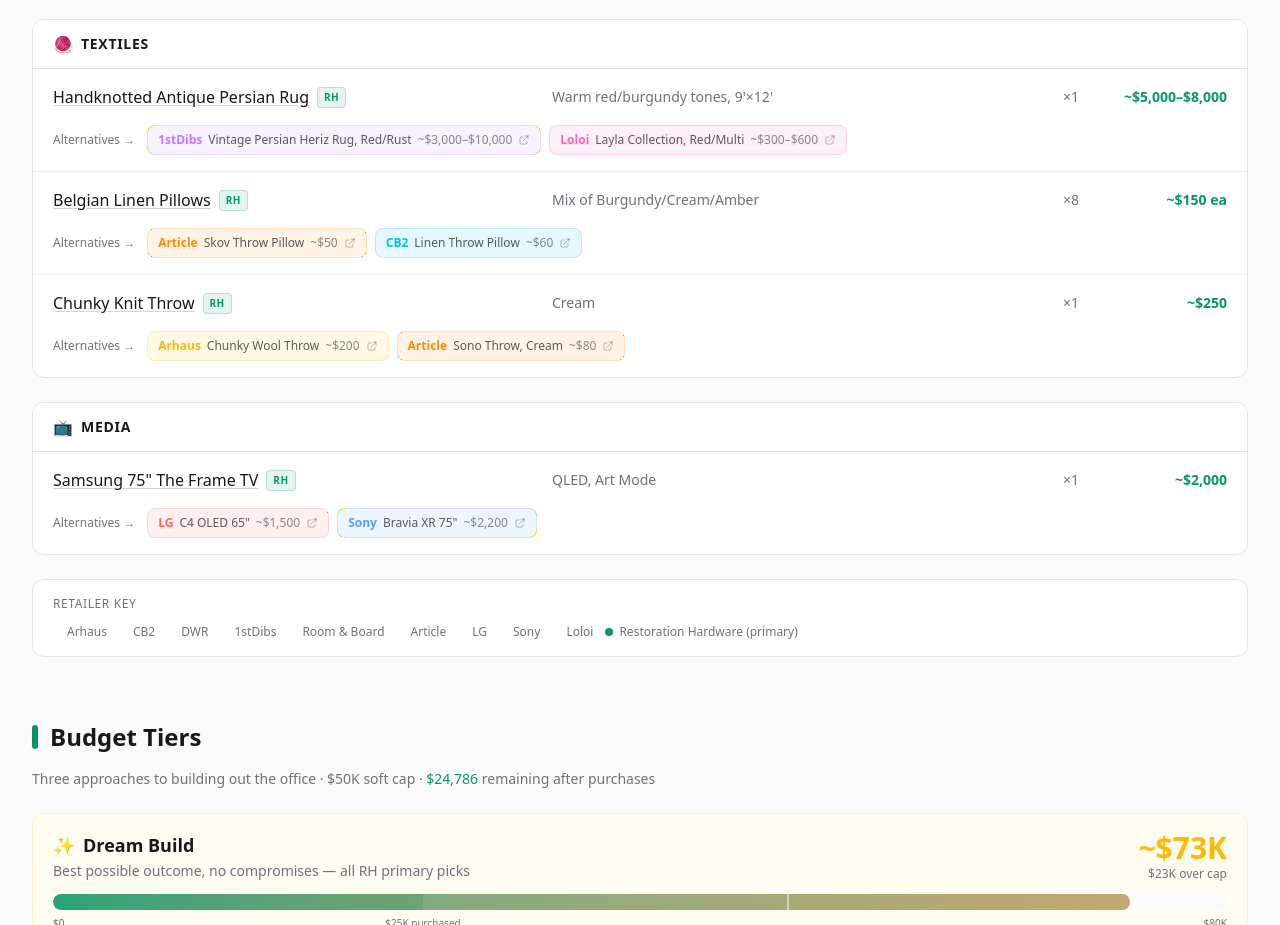
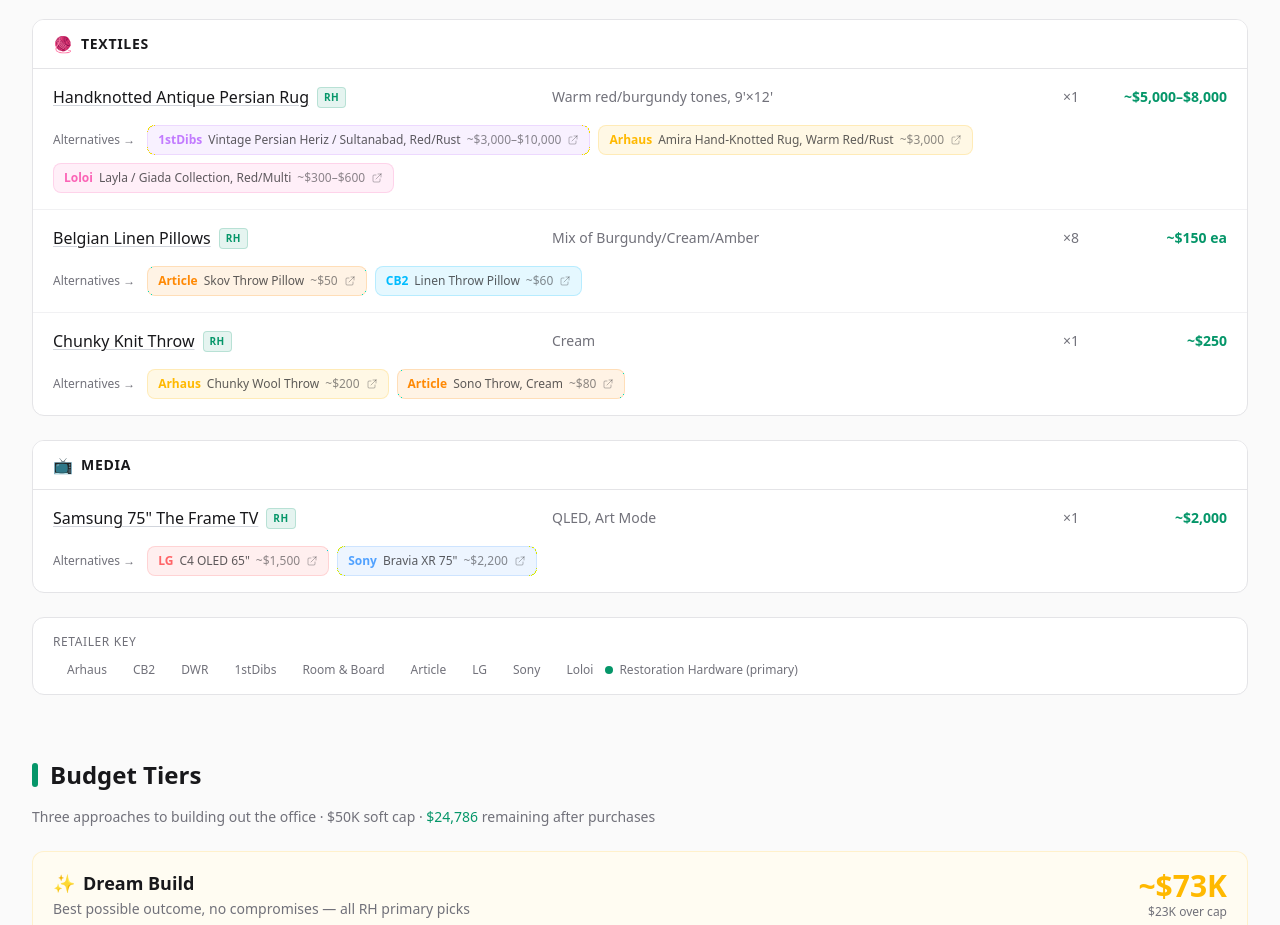
Before and after one commit to tokyo-product-team-rgb/xand-office, a Next.js app: page / in a window 1280 px wide. Shown: the part 4120-5045 px from the top of the page. Built offline with nearby package versions, Linux system fonts and the light colour scheme.

Commit message:
Rug: add Arhaus Amira alt, update 1stDibs to include Sultanabad, Loloi to include Giada

```diff
--- a/src/components/RecommendedFurniture.tsx
+++ b/src/components/RecommendedFurniture.tsx
@@ -162,8 +162,9 @@
         price: "~$5,000–$8,000",
         url: storeSearchUrl("RH", "Handknotted Antique Persian Rug"),
         alternatives: [
-          { store: "1stDibs", name: "Vintage Persian Heriz Rug, Red/Rust", price: "~$3,000–$10,000", url: externalUrl("1stDibs", "Vintage Persian Heriz Rug") },
-          { store: "Loloi", name: "Layla Collection, Red/Multi", price: "~$300–$600", url: externalUrl("Loloi", "Layla Red Multi Rug") },
+          { store: "1stDibs", name: "Vintage Persian Heriz / Sultanabad, Red/Rust", price: "~$3,000–$10,000", url: externalUrl("1stDibs", "Vintage Persian Heriz Sultanabad Rug Red") },
+          { store: "Arhaus", name: "Amira Hand-Knotted Rug, Warm Red/Rust", price: "~$3,000", url: storeSearchUrl("Arhaus", "Amira Hand-Knotted Rug") },
+          { store: "Loloi", name: "Layla / Giada Collection, Red/Multi", price: "~$300–$600", url: externalUrl("Loloi", "Layla Giada Red Multi Rug") },
         ],
       },
       {
```
